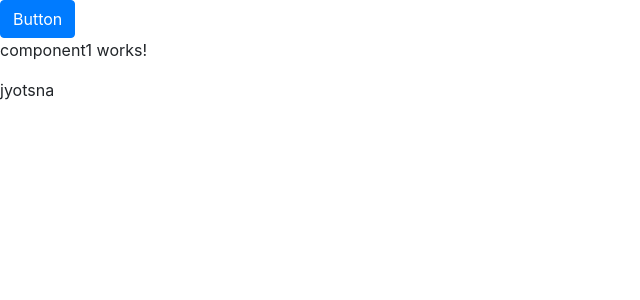
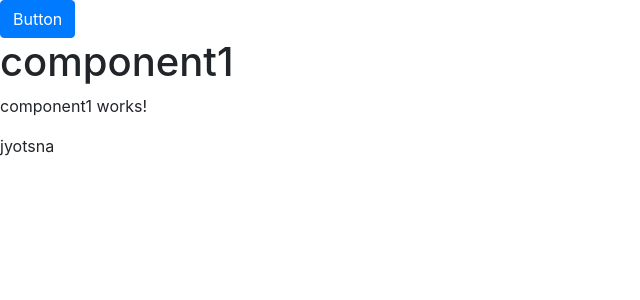
Before and after one commit to jyotsna1993/project-1, an Angular app: page / in a window 1280 px wide. Shown: the top 300 px of the page, without its empty margins (0-640 px from the left). Built offline with nearby package versions, Linux system fonts and the light colour scheme.

Commit message:
component1

```diff
--- a/src/app/component1/component1.component.html
+++ b/src/app/component1/component1.component.html
@@ -1,2 +1,3 @@
+<h1>component1</h1>
 <p>component1 works!</p>
 {{a}}
```
